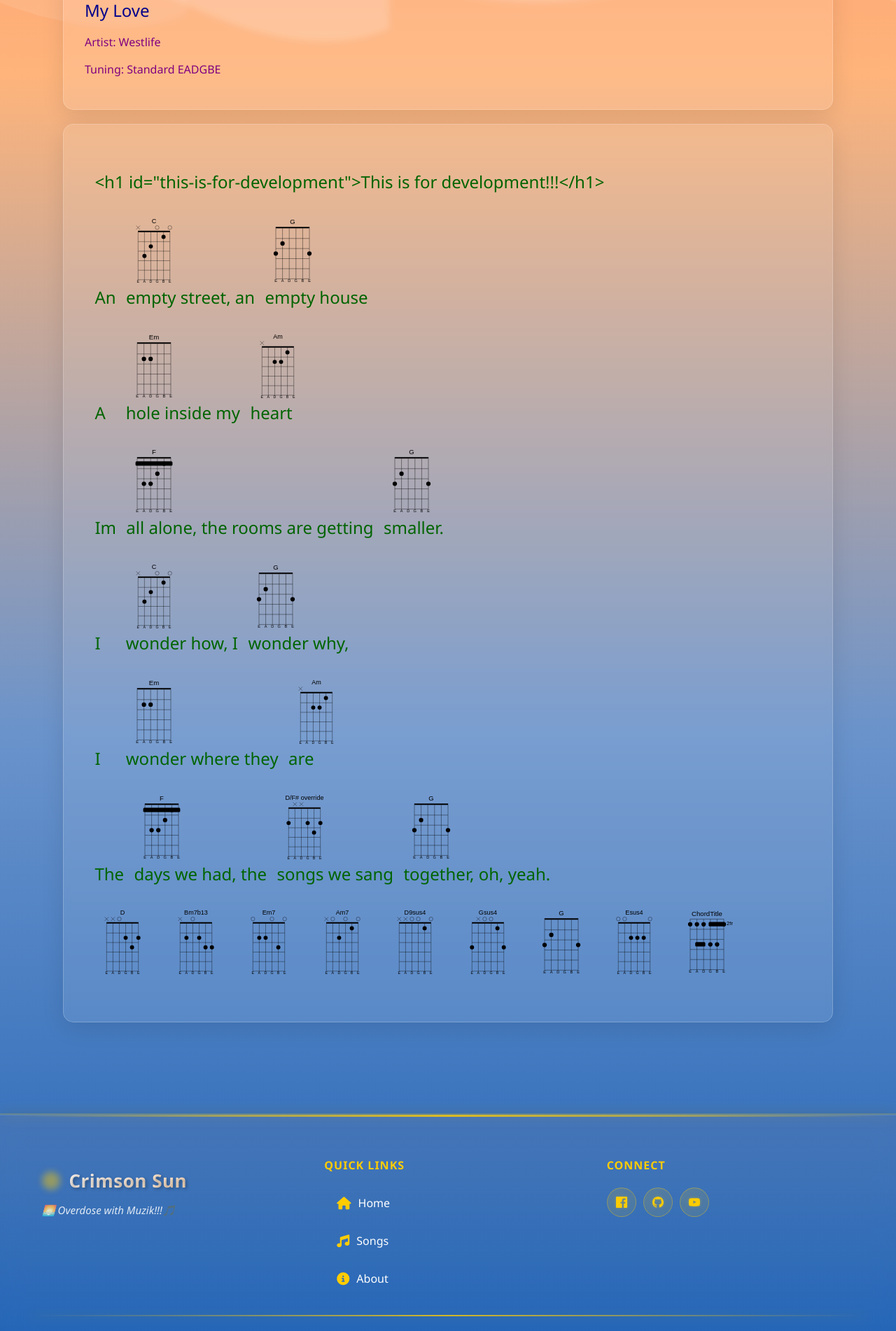
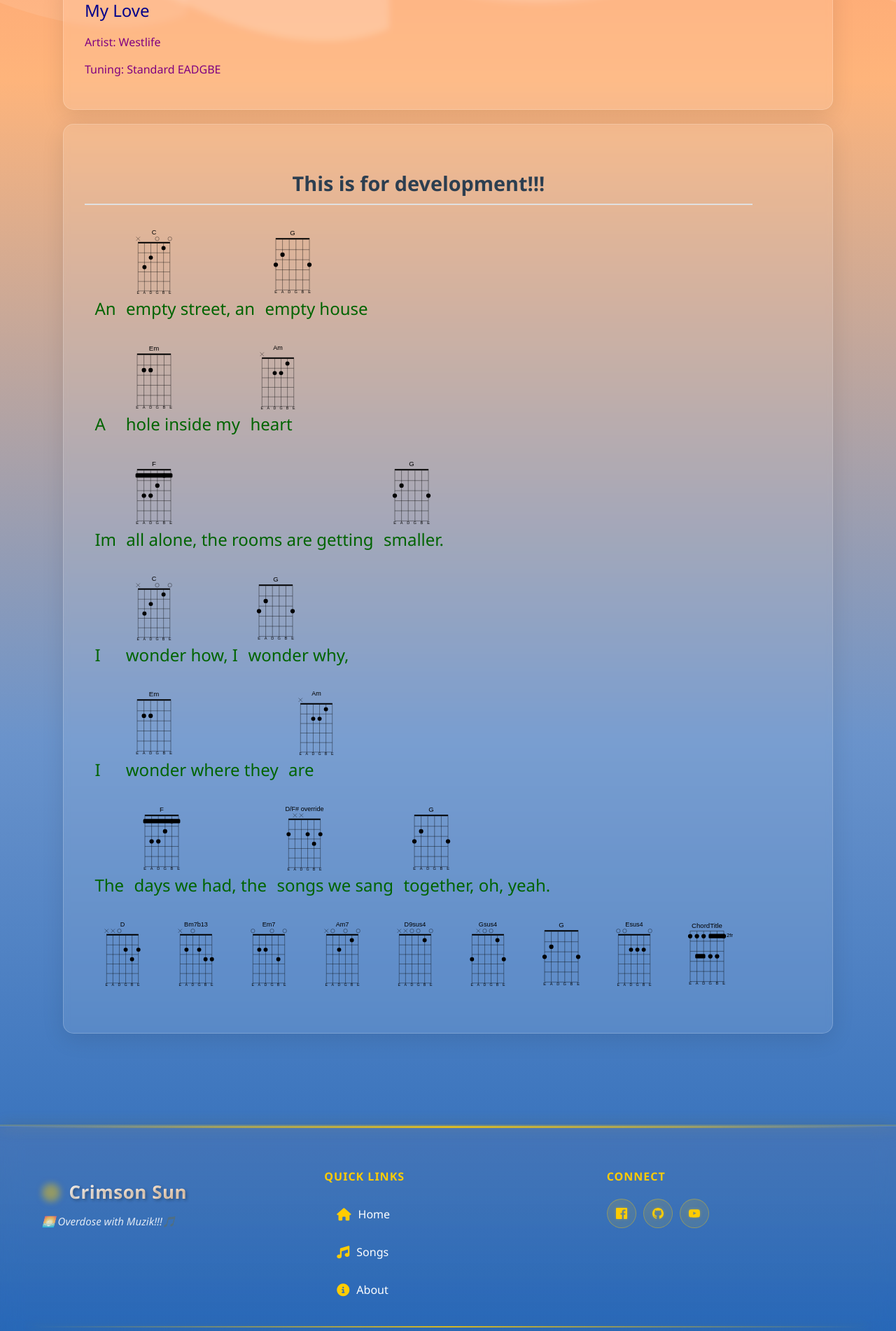
Before and after one commit to CrimsonSunTonic/CrimsonSunTonic.github.io, a Jekyll site: the page built from _posts/1980-06-26-MyLove.markdown, in a window 1280 px wide. Shown: the part 829-2731 px from the top of the page at 70% size. Built offline with Jekyll 4.4.1, drawn with Linux system fonts in a browser that asks for light colours.

Commit message:
add section header on song layout

```diff
--- a/assets/css/songLayout.css
+++ b/assets/css/songLayout.css
@@ -115,3 +115,33 @@ div.video-container {
   flex-direction: column;
   justify-content: space-between;
 }
+
+.section-header {
+  margin: 2rem 0 1rem 0;
+  text-align: center;
+  border-bottom: 2px solid #e0e0e0;
+  padding-bottom: 0.5rem;
+}
+
+.section-header h1,
+.section-header h2,
+.section-header h3,
+.section-header h4,
+.section-header h5,
+.section-header h6 {
+  margin: 0;
+  color: #333;
+  font-weight: bold;
+}
+
+/* Style for the main headers (h1) */
+.section-header h1 {
+  font-size: 1.8rem;
+  color: #2c3e50;
+}
+
+/* Style for sub-headers (h2) */
+.section-header h2 {
+  font-size: 1.5rem;
+  color: #34495e;
+}
--- a/assets/js/songLayout.js
+++ b/assets/js/songLayout.js
@@ -172,13 +172,22 @@ function renderLyrics(line) {
 
 function renderSong(input) {
   let lines = input.split('\n').map(line => line.trim()).filter(line => line !== '');
-
   let songsDiv = document.getElementById('songs');
   songsDiv.innerHTML = '';
 
   lines.forEach(line => {
-    let lyricsLineDiv = renderLyrics(line);
-    songsDiv.appendChild(lyricsLineDiv);
+    // Check if this line is an HTML header (h1, h2, h3, etc.)
+    if (line.match(/^<h[1-6]/)) {
+      // Create a container for the header
+      let headerContainer = document.createElement('div');
+      headerContainer.className = 'section-header';
+      headerContainer.innerHTML = line;
+      songsDiv.appendChild(headerContainer);
+    } else {
+      // Process as regular lyrics line
+      let lyricsLineDiv = renderLyrics(line);
+      songsDiv.appendChild(lyricsLineDiv);
+    }
   });
 }
 
```
Also changed, not shown: _posts/2024-03-16-ArimaKana-Full-Moon...!.markdown (+6 -6 lines), Gemfile.lock.
